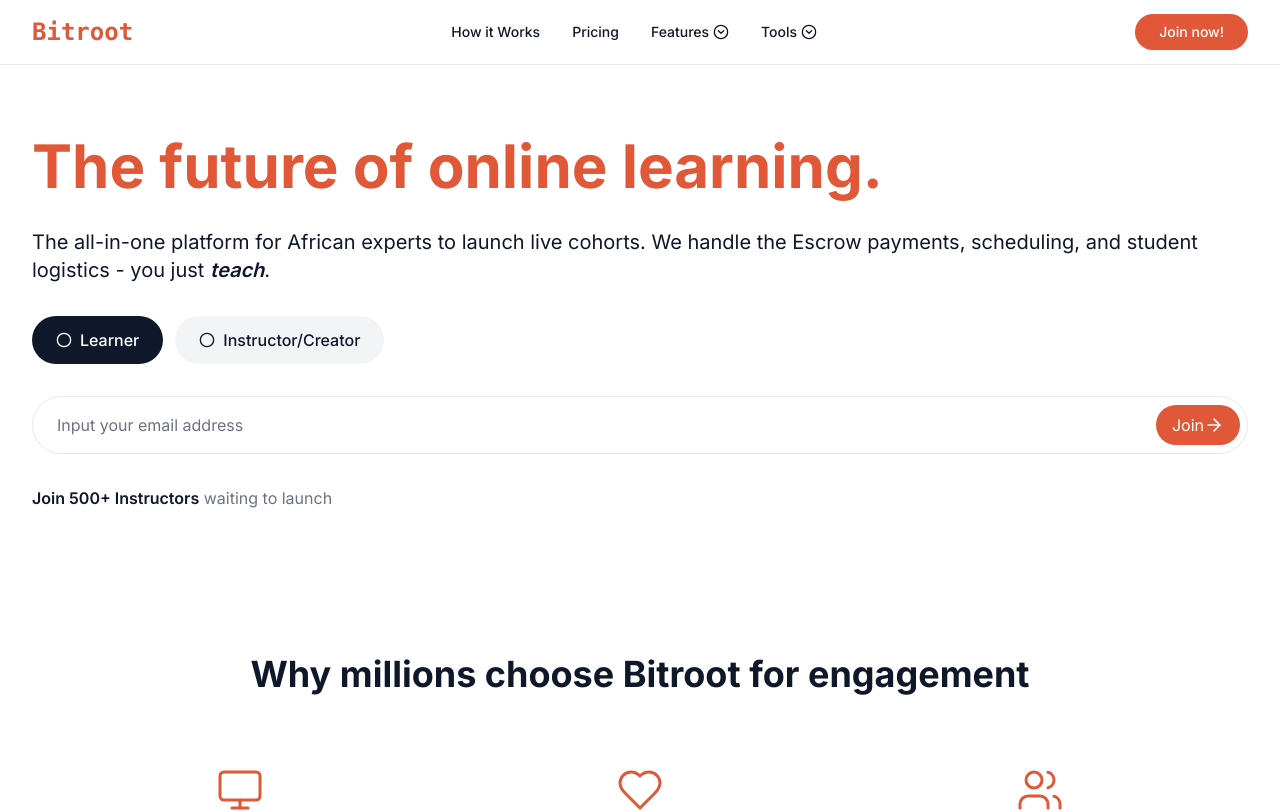
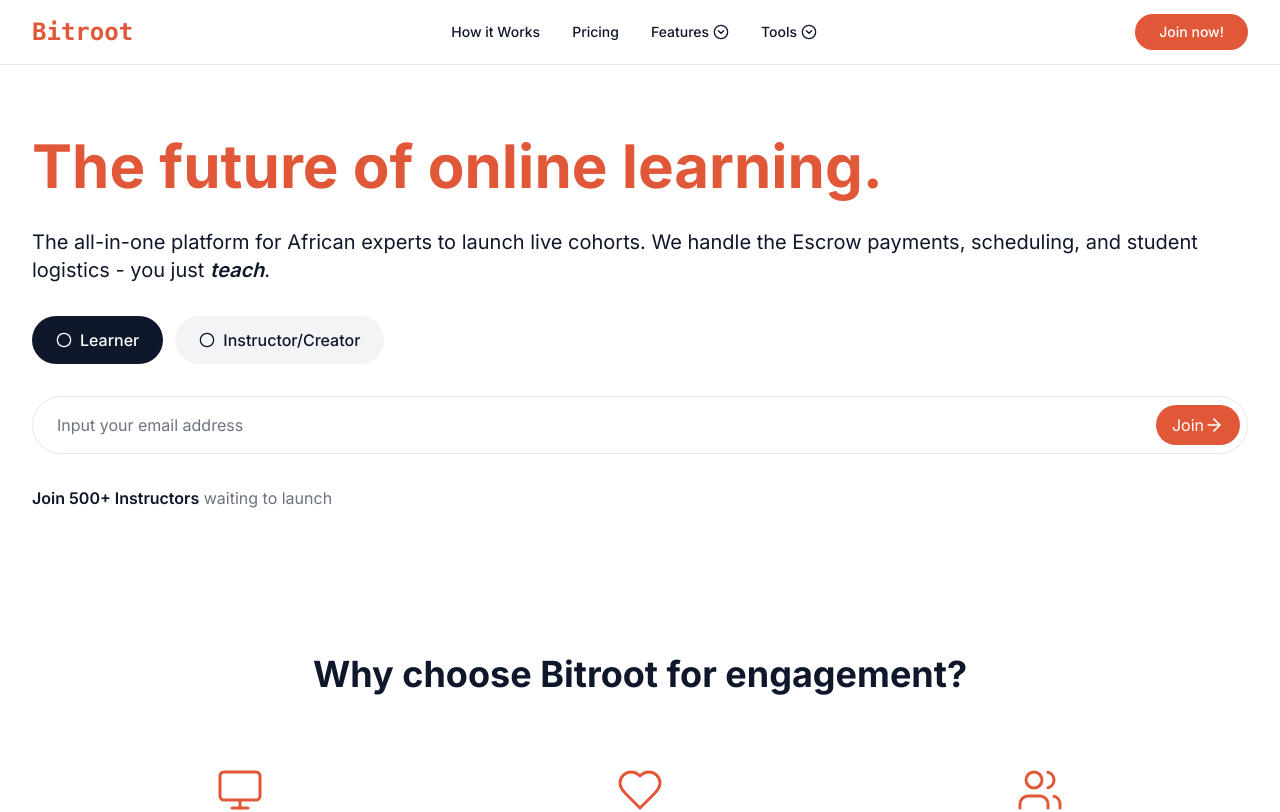
Before and after one commit to Alagwudavid/bitroot, a Next.js app: page / in a window 1280 px wide. Shown: the top 812 px of the page. Built offline with nearby package versions, Linux system fonts and the light colour scheme.

Commit message:
Fix heading text in WhyChooseUsSection for clarity

```diff
--- a/components/why-choose-us-section.tsx
+++ b/components/why-choose-us-section.tsx
@@ -6,7 +6,7 @@ export function WhyChooseUsSection() {
         <section className="w-full px-4 sm:px-6 lg:px-8 py-16 sm:py-20 bg-background">
             <div className="max-w-6xl mx-auto">
                 <h2 className="text-3xl sm:text-4xl font-bold text-center mb-16">
-                    Why millions choose Bitroot for engagement
+                    Why choose Bitroot for engagement?
                 </h2>
 
                 <div className="grid md:grid-cols-3 gap-12">
```
